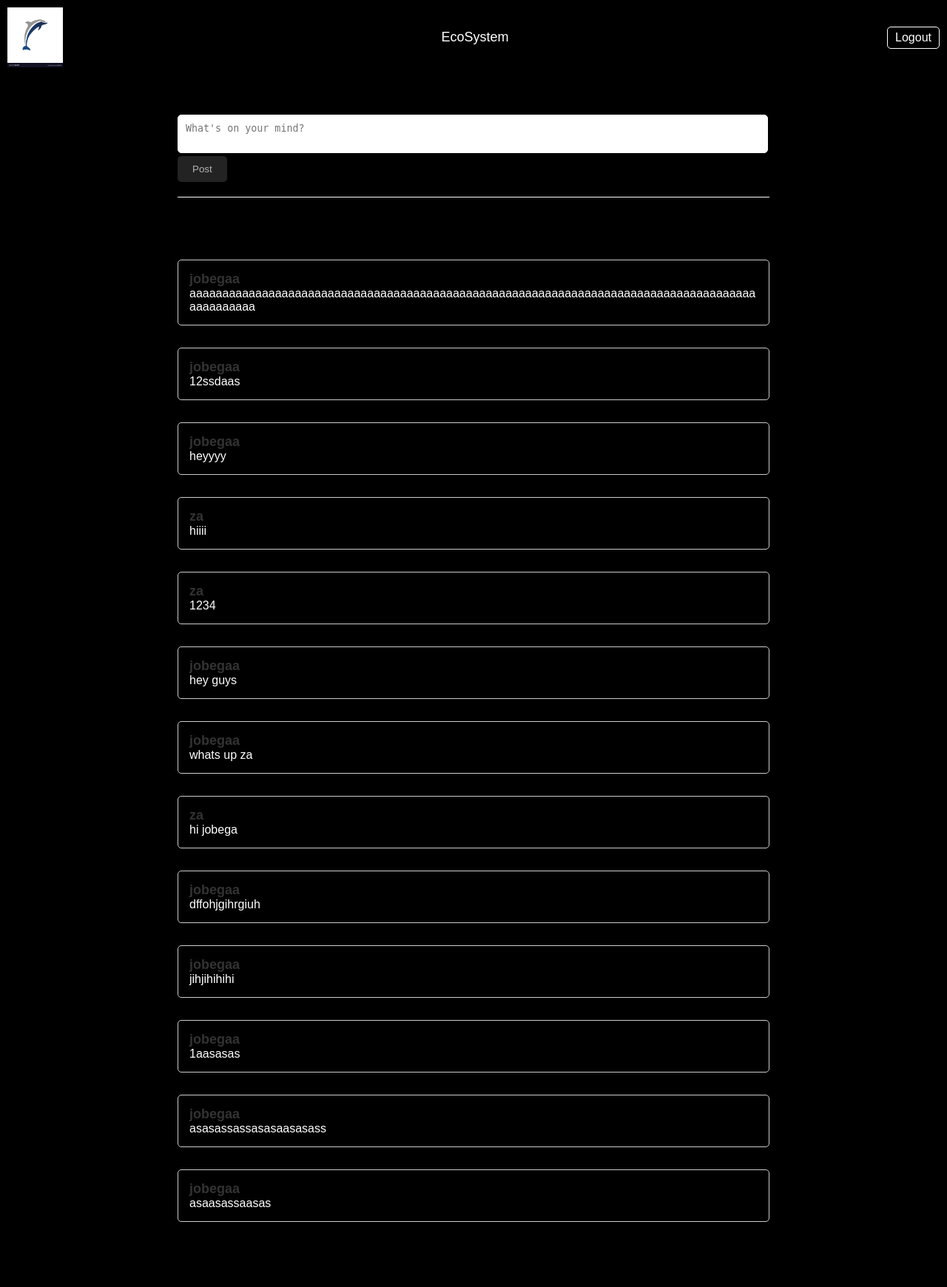
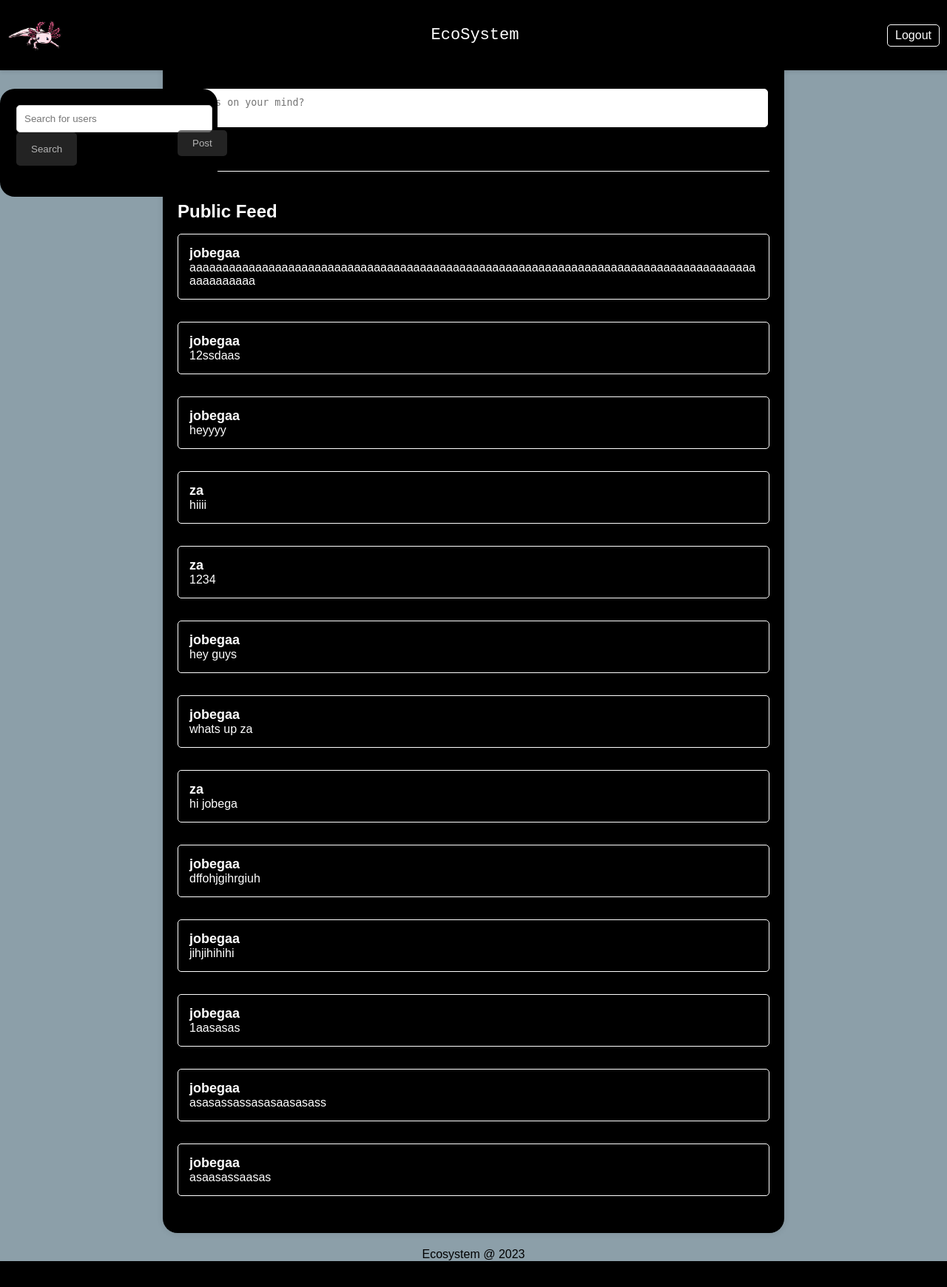
Before and after one commit to JosephPobega/EcoSystem, a Flask app: page /dashboard in a window 1280 px wide. Shown: the whole page at 74% size. After the commit the page ends 1705 px from the top, so only its background shows below. Run offline with Flask 3, Linux system fonts and the light colour scheme; a user stored in the database is signed in; data comes from the database, SQL or seed files in the repository.

Commit message:
Add files via upload

```diff
--- a/static/dashboard.css
+++ b/static/dashboard.css
@@ -2,7 +2,7 @@ body {
     font-family: Arial, sans-serif;
     margin: 0;
     padding: 0;
-    background-color: black; /* Use your preferred background color */
+    background-color: #8C9FA9;
 }
 
 header {
@@ -14,15 +14,15 @@ header {
     justify-content: space-between;
     align-items: center;
     padding: 10px;
-    background-color: black; /* Adjust the background color as needed */
-    color: white; /* Adjust the text color as needed */
-    z-index: 100; /* Ensure the header is above other content */
-    box-shadow: 0 2px 5px rgba(0, 0, 0, 0.1); /* Add a subtle shadow */
+    background-color: black;
+    color: white;
+    z-index: 100;
+    box-shadow: 0 2px 5px rgba(0, 0, 0, 0.1);
 }
 
 img {
-    max-width: 75px; /* Adjust the maximum width as needed */
-    height: auto; /* Maintain the image's aspect ratio */
+    max-width: 75px;
+    height: auto;
 }
 
 h1 {
@@ -31,13 +31,14 @@ h1 {
 }
 
 .welcome-text {
-    font-size: 18px;
+    font-size: 22px;
+    font-family: 'Courier New', Courier, monospace;
 }
 
 .logout {
     text-decoration: none;
-    color: white; /* Adjust the text color as needed */
-    border: 1px solid white; /* Add a border around the "Logout" link */
+    color: white;
+    border: 1px solid white;
     padding: 5px 10px;
     border-radius: 5px;
 }
@@ -49,6 +50,7 @@ main {
     padding-top: 100px;
     background-color: rgb(0, 0, 0);
     box-shadow: 0 0 10px rgba(0, 0, 0, 0.1);
+    border-radius: 20px;
 }
 
 form {
@@ -71,19 +73,59 @@ button[type="submit"] {
     border: none;
     border-radius: 5px;
     cursor: pointer;
-    opacity: 0.7; /* Default opacity */
-    transition: opacity 0.3s ease; /* Add transition for smooth fade effect */
+    opacity: 0.7;
+    transition: opacity 0.3 ease; /* Add transition for smooth fade effect */
 }
 
 button[type="submit"]:hover {
     opacity: 1; /* Increase opacity on hover */
 }
 
+.search-bar {
+    background-color: black;
+    border: 22px solid black;
+    position: absolute;
+    left: 25;
+    top: 15%;
+    width: 250px;
+    float: left;
+    margin-right: 5px;
+    border-radius: 20px;
+}
+
+
+.search-bar input[type="text"] {
+    width: 100%;
+    padding: 10px;
+    border: 1px solid #ccc;
+    border-radius: 5px;
+    background-color: #fff;
+}
+
+.search-bar button[type="submit"] {
+    background-color: #333;
+    color: #fff;
+    padding: 15px 20px;
+    border: none;
+    border-radius: 5px;
+    cursor: pointer;
+    opacity: 0.7;
+}
+
+.search-bar button[type="submit"]:hover {
+    opacity: 1;
+}
+
 .public-feed {
     border-top: 1px solid #ffffff;
     padding-top: 20px;
+    clear: both;
 }
 
+
+.public-feed h2{
+    color: #fff;
+}
 
 
 h2 {
@@ -100,7 +142,7 @@ ul {
 
 li {
     margin-bottom: 30px; /* Increased margin to space out comments */
-    border: 1px solid #ccc;
+    border: 1px solid #ffffff;
     padding: 15px;
     border-radius: 5px;
     position: relative;
@@ -112,7 +154,7 @@ li strong {
 
 li a {
     text-decoration: none;
-    color: #333;
+    color: #ffffff;
 }
 
 form[action^="/delete_post"] {
@@ -131,7 +173,6 @@ form[action^="/delete_post"] button[type="submit"] {
     cursor: pointer;
 }
 
-/* Style the comment text */
 .comment-text {
     margin-top: 10px;
     font-size: 16px;
@@ -141,3 +182,8 @@ form[action^="/delete_post"] button[type="submit"] {
     overflow-wrap: break-word; /* Handle overflow */
     color: #fff;
 }
+
+
+footer{
+    text-align: center;
+}
--- a/static/loginRegister.css
+++ b/static/loginRegister.css
@@ -1,5 +1,3 @@
-/* style.css */
-
 body {
     font-family: Arial, sans-serif;
     background-color: #8C9FA9;
@@ -27,6 +25,10 @@ main{
     border: 1px solid #ddd;
     padding: 10px;
     margin-top: 20px;
+}
+
+.logo{
+    border-radius: 20px;
 }
 
 .logout {
```
Also changed, not shown: static/profile.css (+3 -4 lines), static/style.css (+5 -3 lines), static/blubberlogo.png.
